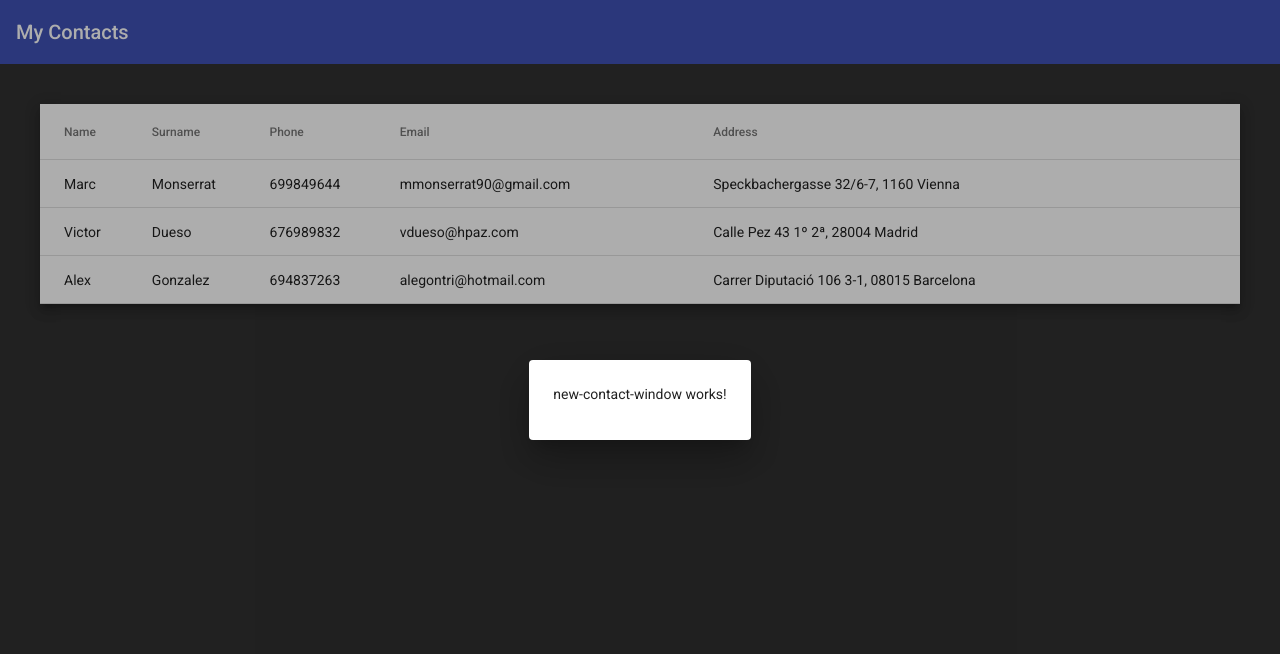
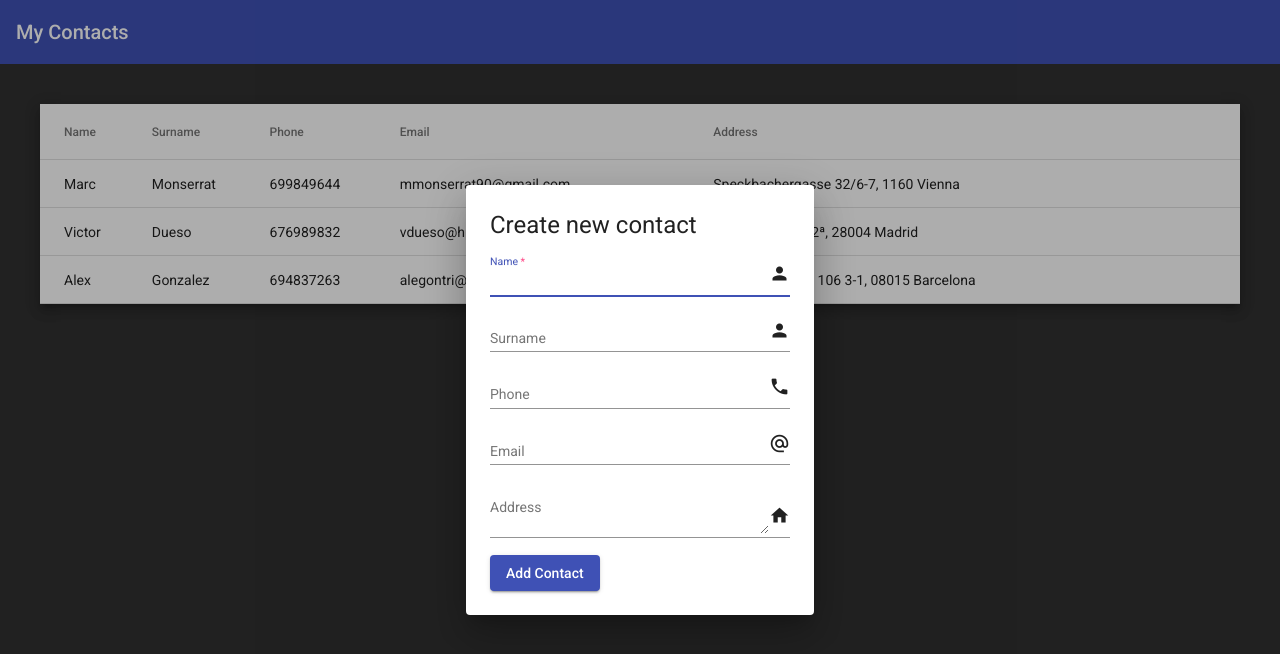
Before and after one commit to munsa/contacts-book, an Angular app: page / in a window 1280 px wide. Both pictures are taken after a click on the element 640 px from the left and 184 px from the top of the page. Shown: the top 654 px of the page. Built offline with nearby package versions, Linux system fonts and the light colour scheme.

Commit message:
new contact form

```diff
--- a/src/app/components/contact-list/contact-list.component.html
+++ b/src/app/components/contact-list/contact-list.component.html
@@ -24,5 +24,5 @@
   <tr mat-row
       *matRowDef="let row; columns: displayedColumns;"
       class="contact-row"
-      (click)="openNewContactWindow()"></tr>
+      (click)="openNewContactWindow(row)"></tr>
 </table>
--- a/src/app/components/contact-list/contact-list.component.ts
+++ b/src/app/components/contact-list/contact-list.component.ts
@@ -45,7 +45,7 @@ export class ContactListComponent implements OnInit {
   ngOnInit(): void {
   }
 
-  openNewContactWindow() {
+  openNewContactWindow(row) {
     const dialogRef = this.dialog.open(NewContactWindowComponent);
 
     dialogRef.afterClosed().subscribe(result => {
--- a/src/app/components/new-contact-window/new-contact-window.component.html
+++ b/src/app/components/new-contact-window/new-contact-window.component.html
@@ -1 +1,43 @@
-<p>new-contact-window works!</p>
+<h1>Create new contact</h1>
+
+<form class="contact-form"
+      [formGroup]="contactForm"
+      (ngSubmit)="onSubmit()">
+  <mat-form-field class="contact-form-input">
+    <mat-label>Name</mat-label>
+    <input matInput
+           placeholder="Name"
+           formControlName="name">
+    <mat-icon matSuffix>person</mat-icon>
+  </mat-form-field>
+  <mat-form-field class="contact-form-input">
+    <mat-label>Surname</mat-label>
+    <input matInput
+           placeholder="Surname"
+           formControlName="surname">
+    <mat-icon matSuffix>person</mat-icon>
+  </mat-form-field>
+  <mat-form-field class="contact-form-input">
+    <mat-label>Phone</mat-label>
+    <input matInput
+           placeholder="Phone"
+           formControlName="phone">
+    <mat-icon matSuffix>phone</mat-icon>
+  </mat-form-field>
+  <mat-form-field class="contact-form-input">
+    <mat-label>Email</mat-label>
+    <input matInput
+           placeholder="Email"
+           formControlName="email">
+    <mat-icon matSuffix>alternate_email</mat-icon>
+  </mat-form-field>
+  <mat-form-field class="contact-form-input">
+    <mat-label>Address</mat-label>
+    <textarea matInput
+              placeholder="Address"
+              formControlName="address">
+    </textarea>
+    <mat-icon matSuffix>home</mat-icon>
+  </mat-form-field>
+  <button mat-raised-button color="primary" type="submit">Add Contact</button>
+</form>
--- a/src/app/components/new-contact-window/new-contact-window.component.scss
+++ b/src/app/components/new-contact-window/new-contact-window.component.scss
@@ -0,0 +1,9 @@
+.contact-form {
+  min-width: 150px;
+  max-width: 300px;
+  width: 100%;
+}
+
+.contact-form-input {
+  width: 100%;
+}
--- a/src/app/components/new-contact-window/new-contact-window.component.ts
+++ b/src/app/components/new-contact-window/new-contact-window.component.ts
@@ -1,4 +1,6 @@
 import { Component, OnInit } from '@angular/core';
+import {FormBuilder, FormGroup, Validators} from '@angular/forms';
+import {Contact} from '../../model/contact.model';
 
 @Component({
   selector: 'new-contact-window',
@@ -7,9 +9,26 @@ import { Component, OnInit } from '@angular/core';
 })
 export class NewContactWindowComponent implements OnInit {
 
-  constructor() { }
+  public contactForm: FormGroup;
+
+  constructor(private formBuilder: FormBuilder) { }
 
   ngOnInit(): void {
+    this.contactForm = this.formBuilder.group({
+      name: ['', [Validators.required]],
+      surname: '',
+      phone: '',
+      email: '',
+      address: ''
+    });
+  }
+
+  onSubmit() {
+    if (!this.contactForm.valid) {
+      console.log(this.contactForm.value);
+      return;
+    }
+    console.log(this.contactForm.value);
   }
 
 }
```
Also changed, not shown: src/app/app.module.ts (+10 -1 lines).
